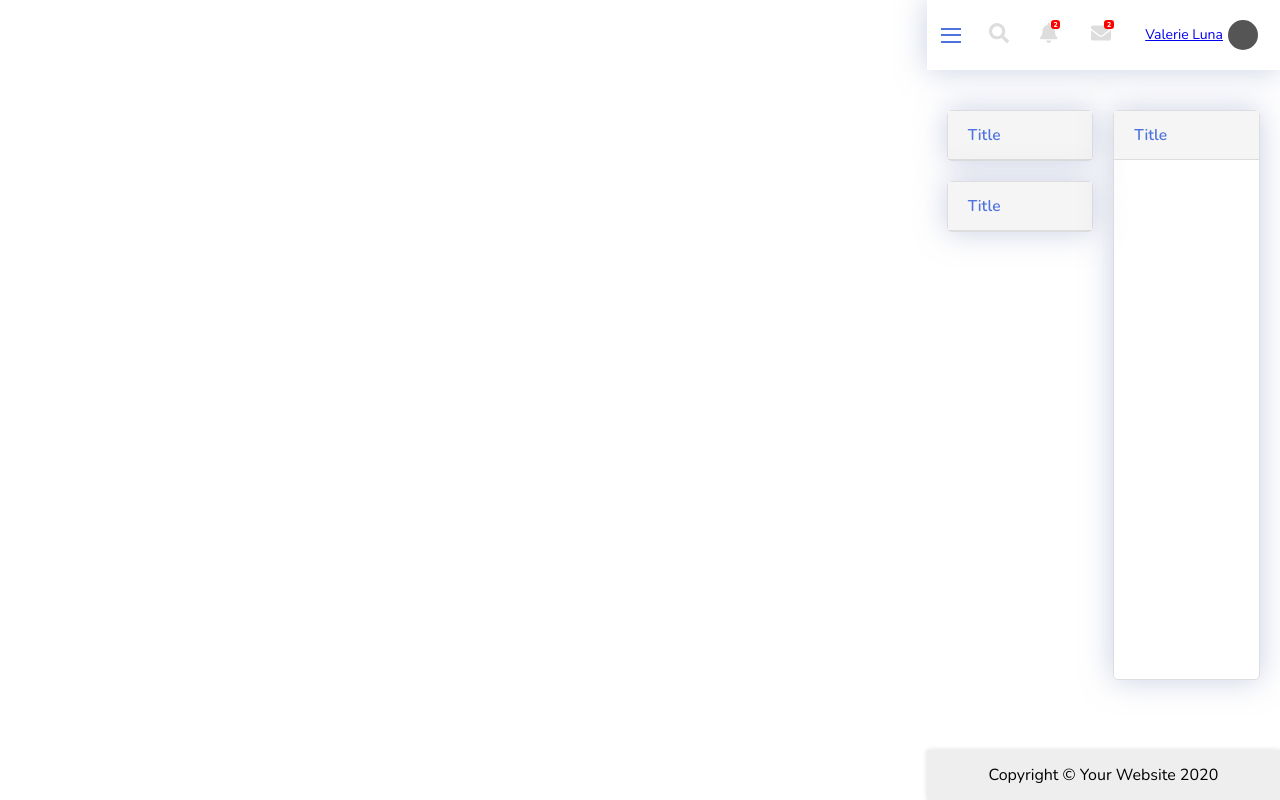
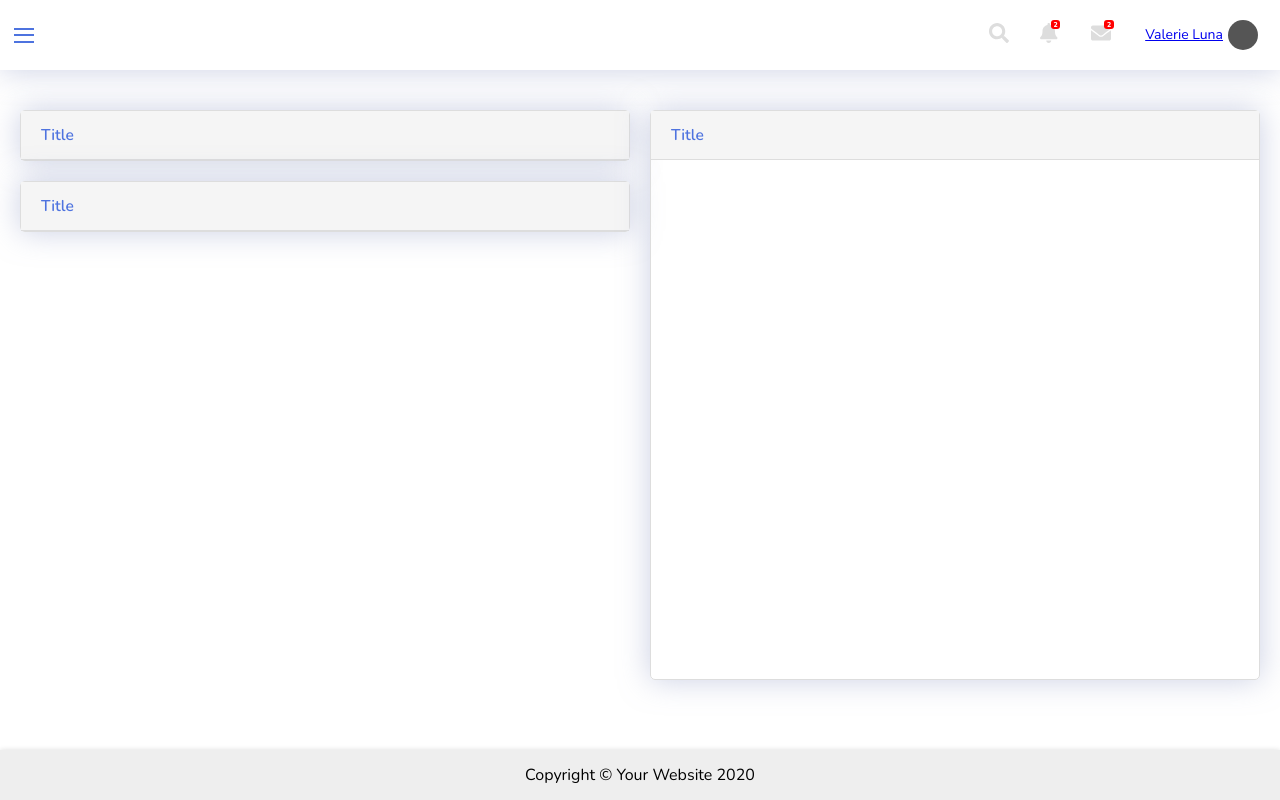
Before and after one commit to RobertLigman/sb-admin-2-clone, a React (Create React App) app: page /buttons in a window 1280 px wide. Built offline with nearby package versions, Linux system fonts and the light colour scheme.

Commit message:
fix sideNav displaying after page refresh

```diff
--- a/src/App.js
+++ b/src/App.js
@@ -1,4 +1,4 @@
-import React, { useState } from "react";
+import React, { useEffect, useState } from "react";
 import { BrowserRouter as Router, Route, Switch } from "react-router-dom";
 // import logo from "./logo.svg";
 import "./App.css";
@@ -19,14 +19,15 @@ function App() {
   const toggleNav = () => {
     // console.log(sideNav);
     setSideNav(!sideNav);
-    if (sideNav) {
+  };
+  useEffect(() => {
+    if (!sideNav) {
       document.querySelector("#root").style.gridTemplateColumns = "0px 100vw";
     } else {
       document.querySelector("#root").style.gridTemplateColumns =
         "var(--side-nav-width) 1fr";
     }
-  };
-
+  }, [sideNav]);
   return (
     <Router>
       <MainHeader
--- a/src/components/MainHeader.js
+++ b/src/components/MainHeader.js
@@ -120,7 +120,7 @@ const MainHeader = (props) => {
           </div>
         </li>
         <li className="header-list-item ">
-          <Link to="/" className="test">
+          <Link to="" className="test">
             <div className="account">
               <p> Valerie Luna </p> <div className="avatar-image"></div>
             </div>
--- a/src/index.css
+++ b/src/index.css
@@ -63,6 +63,11 @@ body {
     font-size: 2.2em;
 }
 
+.hero {
+    grid-row: 2/3;
+    grid-column: 2/-1;
+}
+
 @media (min-width: 768px) {
      :root {
         --side-nav-width: 220px;
```
